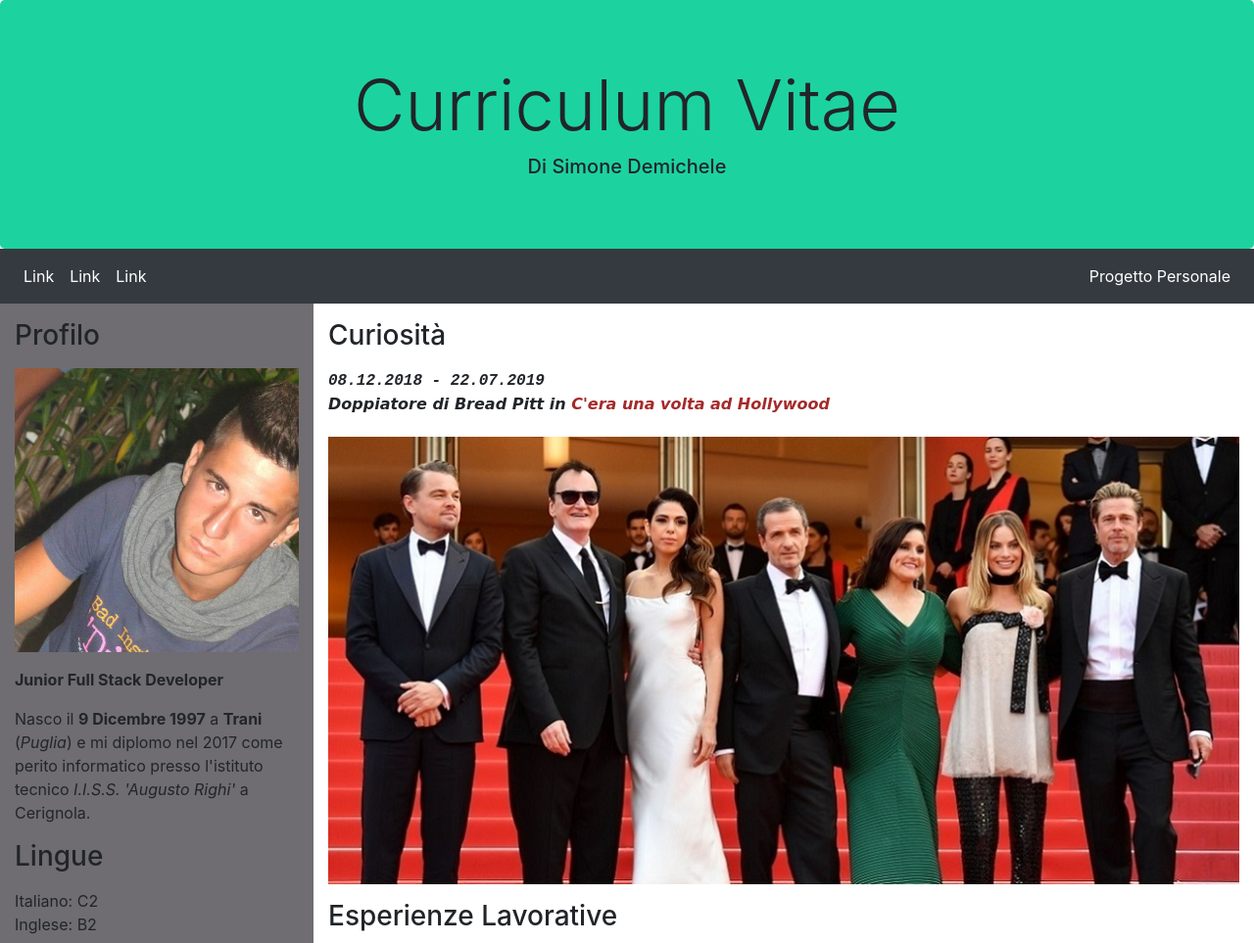
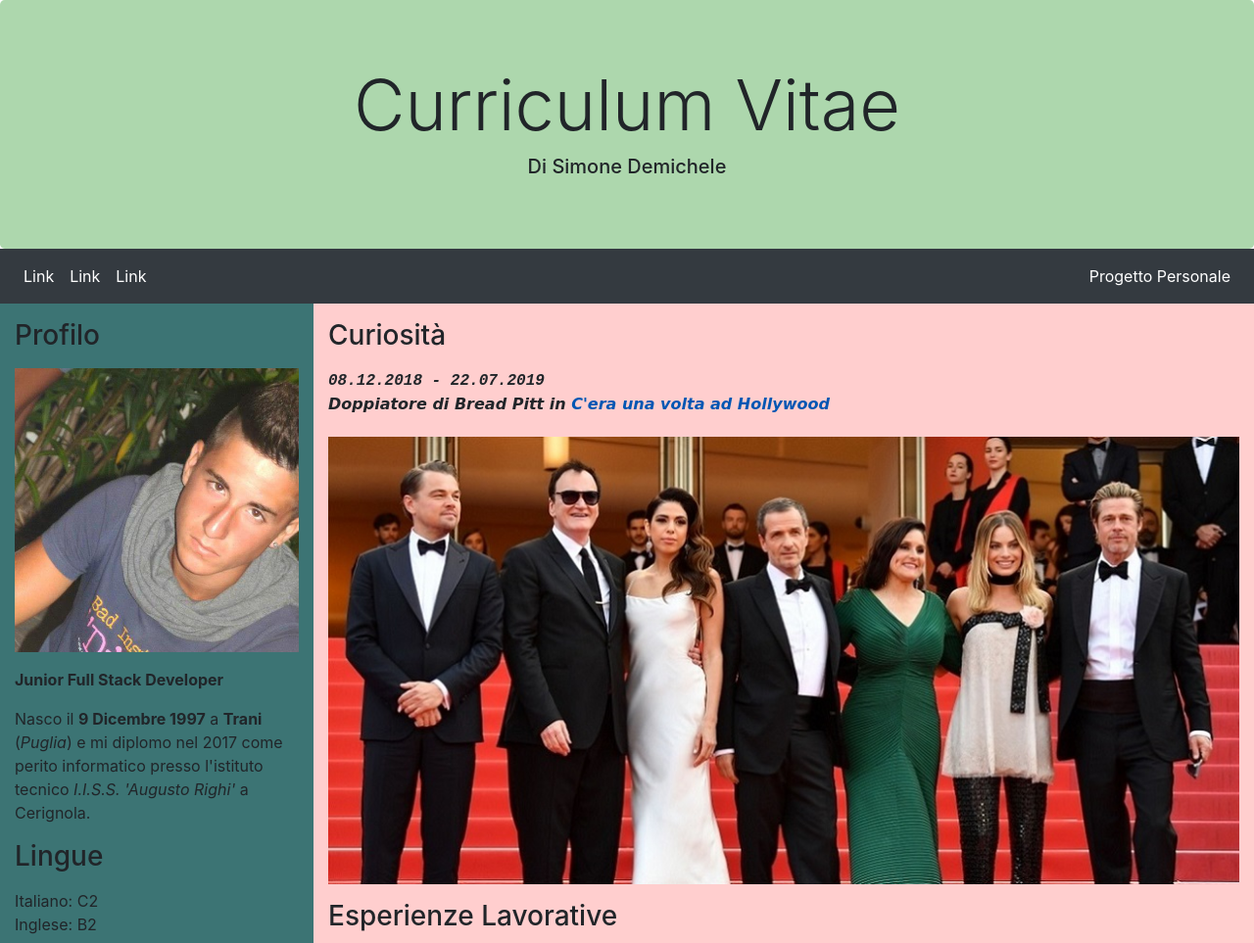
Before and after one commit to simone12simpleprogrammer/MyCvOnline, a plain HTML site: page index.html in a window 1280 px wide. Shown: the top 963 px of the page at 98% size. Drawn offline with nearby package versions, Linux system fonts and the light colour scheme.

Commit message:
Modifiche css e index.html

```diff
--- a/index.html
+++ b/index.html
@@ -57,7 +57,7 @@
   </p>
   <p>Italiano: C2<br>Inglese: B2 </p>
   </div>
-  <div class="col-md-9" style="background-color:white;">
+  <div class="col-md-9" style="background-color: #FFCECE;">
     <p>
       <h3>Curiosità</h1>
     </p>
--- a/style.css
+++ b/style.css
@@ -3,11 +3,11 @@
 
 }
 .jumbotron{
-background-color: #1cd3a0;
+background-color: #ADD7AD;
 margin-bottom:0px;
 }
 #menulaterale{
-  background-color: #6F6D71;
+  background-color: #3C7474;
 }
 #text-date{
   font-style: oblique;
@@ -24,6 +24,3 @@ margin-bottom:0px;
 a{
   color:#0056b3;
 }
-a:link {
-  color: brown;
-}
```
